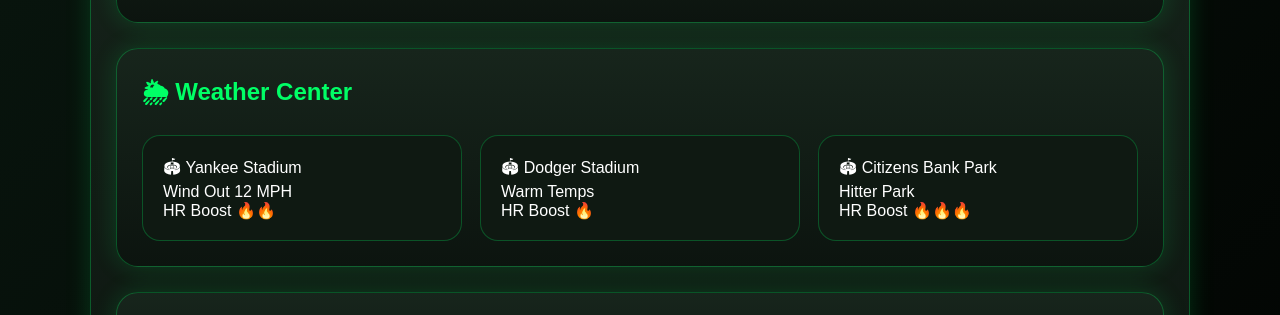
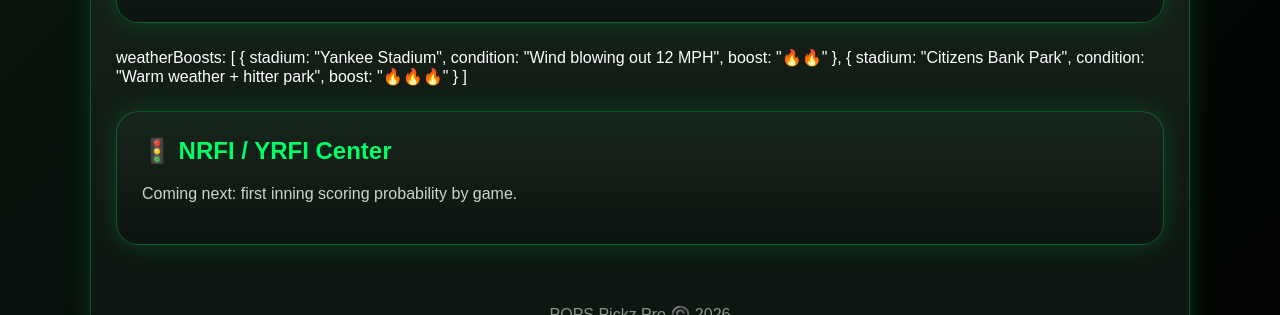
Before and after one commit to PopsPickz/POPSPICKZ, a plain HTML site: page index.html in a window 1280 px wide. Shown: the part 1887-2202 px from the top of the page. Drawn offline with Linux system fonts and the light colour scheme; no server answers.

Commit message:
Remove weather section and add weatherBoosts array
Removed the weather section and replaced it with a weatherBoosts array.

```diff
--- a/index.html
+++ b/index.html
@@ -119,14 +119,10 @@
   </div>
 </section>
 
-<section class="panel" id="weather">
-  <h2>🌦 Weather Center</h2>
-  <div class="weather-grid">
-    <div>🏟 Yankee Stadium<br>Wind Out 12 MPH<br>HR Boost 🔥🔥</div>
-    <div>🏟 Dodger Stadium<br>Warm Temps<br>HR Boost 🔥</div>
-    <div>🏟 Citizens Bank Park<br>Hitter Park<br>HR Boost 🔥🔥🔥</div>
-  </div>
-</section>
+weatherBoosts: [
+  { stadium: "Yankee Stadium", condition: "Wind blowing out 12 MPH", boost: "🔥🔥" },
+  { stadium: "Citizens Bank Park", condition: "Warm weather + hitter park", boost: "🔥🔥🔥" }
+]
 
 <section class="panel">
   <h2>🚦 NRFI / YRFI Center</h2>
```
